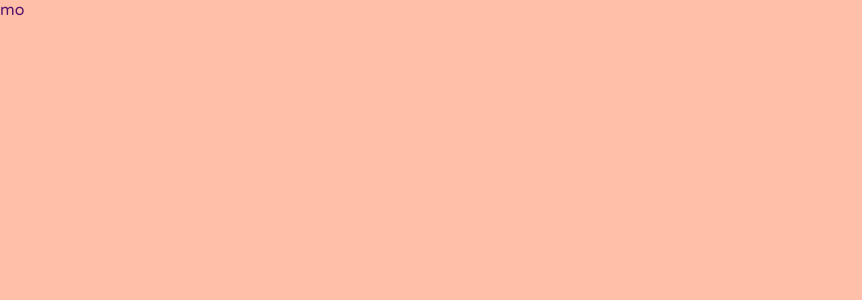
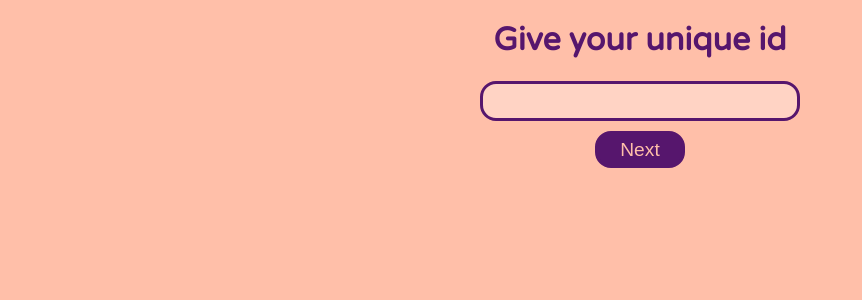
Before and after one commit to Team-Tarant/tarant-coffee, a React app in the folder frontend/: page /feedback in a window 1280 px wide. Shown: the top 300 px of the page, without its empty margins (0-862 px from the left). Built offline with nearby package versions, Linux system fonts and the light colour scheme.

Commit message:
Första variant av återförningssidan

```diff
--- a/frontend/src/components/Feedback.tsx
+++ b/frontend/src/components/Feedback.tsx
@@ -1,14 +1,60 @@
-import React from 'react'
+import React, { useState } from 'react'
+import styled from 'styled-components'
 
-type Props = {
+import { Theme } from '../styles'
 
-}
+const Feedback:React.FC = () => {
+  const [input, setInput] = useState<string>('')
 
-const Feedback:React.FC<Props> = () => {
+  const handleInput = (event) => {
+    event.target.value.length <= 20 && setInput(event.target.value)
+  }
+
 
   return (
-    <div>mo</div>
+    <Col>
+      <Heading>Give your unique id</Heading>
+      <Input value={input} onChange={handleInput}/>
+      <Button>Next</Button>
+    </Col>
   )
 }
 
+
+const Col: any = styled.div`
+  display: flex;
+  flex-direction: column;
+  max-width: 500px;
+  margin: 0 auto;
+  align-items: center;
+`
+
+const Heading: any = styled.h1`
+
+`
+
+const Input: any = styled.input`
+  background-color: ${ Theme.color.tertiary };
+  border: 3px solid ${ Theme.color.primary };
+  color: ${ Theme.color.primary };
+  border-radius: 1rem;
+  height: 2rem;
+  text-align: center;
+  outline: none;
+  font-size: 1.5rem;
+`
+
+const Button: any = styled.button`
+  background-color: ${ Theme.color.primary };
+  color: ${ Theme.color.secondary };
+  border: 3px solid ${ Theme.color.primary };
+  border-radius: 1rem;
+  padding: .3rem;
+  width: 90px;
+  margin-top: 10px;
+  font-size: 1.2rem;
+`
+
+
+
 export default Feedback
--- a/frontend/src/styles.ts
+++ b/frontend/src/styles.ts
@@ -5,6 +5,7 @@ export const Theme: any = {
     color: {
         primary: '#56166d',
         secondary: '#ffbfa9',
+        tertiary: '#ffd3c4',
     },
     font: {
         primary: 'Varela Round',
```
